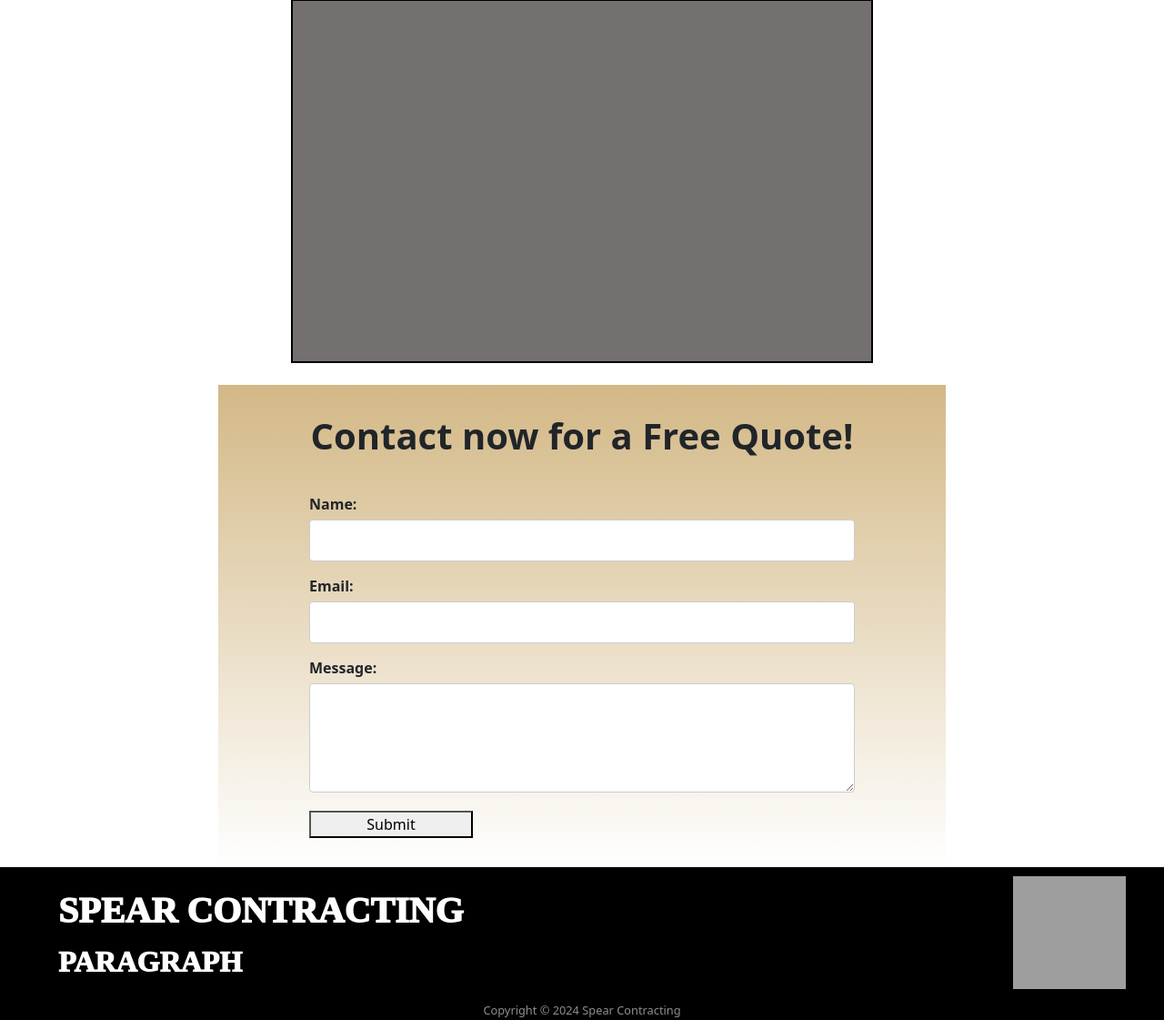
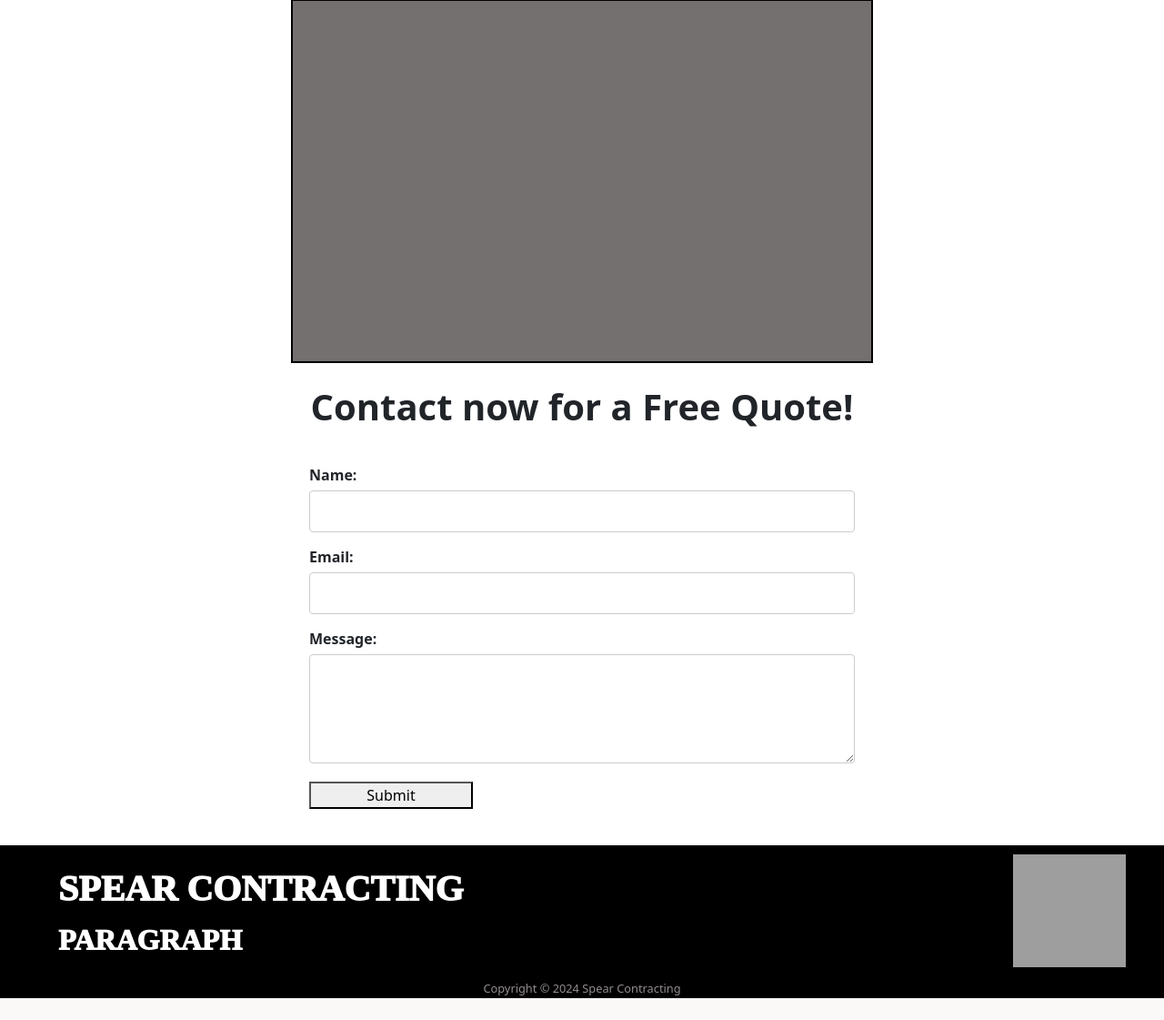
Before and after one commit to DonFetti/aaron-setup-pruned, a PHP site: page / in a window 1280 px wide. Shown: the part 2057-3178 px from the top of the page at 91% size. After the commit the page ends 3154 px from the top, so only its background shows below. Run offline with PHP 8.4, Linux system fonts and the light colour scheme; style sheets or scripts are compiled from the project's sources; grey boxes are pictures that could not be loaded.

Commit message:
Update branding and content in index.html; adjust contact section styles in CSS and SCSS files

```diff
--- a/index.html
+++ b/index.html
@@ -29,7 +29,7 @@
             <div class="overlay" style="position: absolute; bottom: 0%; text-align: center; color: white; z-index: 1;">
                 <div class="row" style="margin-left: 5%; margin-right: 5%;">
                     <div class="me-auto ms-auto text-center">
-                        <h1 class="text-white">South &amp; Central Ontario General&nbsp;Contracting</h1>
+                        <h1 class="text-white">Spear Contracting</h1>
                     </div>
                 </div>
             </div>
@@ -37,7 +37,7 @@
         <section class="about" style="text-align: center;">
             <h2 style="margin: auto; padding-bottom: 2%;" class="about-header">About Spear Contracting</h2>
             <div style="padding-left:10vw;padding-right:10vw;" class="horiz-div text-center">
-                <p style="flex:1">From renovations to new builds, Spear Contracting delivers exceptional craftsmanship and reliable service across Haldimand, West Lincoln, and Niagara. Let's build your vision together!</p>
+                <p style="flex:1">From renovations to new builds, Spear Contracting delivers exceptional craftsmanship and reliable service across the Bracebridge and Muskoka area. Let's build your vision together!</p>
                 <div style="flex:1;" class="vert-div">
                     <img src="\images\Logos\Spear Contracting Round Logo.png" style="width: 70%; height: auto;">
                 </div>
--- a/styles/css/custom.css
+++ b/styles/css/custom.css
@@ -273,11 +273,7 @@ li {
 }
 
 .contact-section {
-  background: linear-gradient(to bottom, #d3b886, #ffffff);
-  padding: 4vh 5%;
-  text-align: center;
-  margin: 0 auto;
-  max-width: 800px;
+  margin-bottom: 5vh;
 }
 .contact-section h2 {
   margin-bottom: 3vh;
--- a/styles/scss/custom.scss
+++ b/styles/scss/custom.scss
@@ -296,11 +296,12 @@ p {
 
 // Contact Section
 .contact-section {
-    background: linear-gradient(to bottom, $color-gradient-start, $color-gradient-end);
-    padding: 4vh 5%;
-    text-align: center;
-    margin: 0 auto;
-    max-width: 800px;
+    // background: linear-gradient(to bottom, $color-gradient-start, $color-gradient-end);
+    // padding: 4vh 5%;
+    // text-align: center;
+    // margin: 0 auto;
+    // max-width: 800px;
+    margin-bottom: 5vh;
 
     h2 {
         margin-bottom: 3vh;
```
Also changed, not shown: 1 other file.
